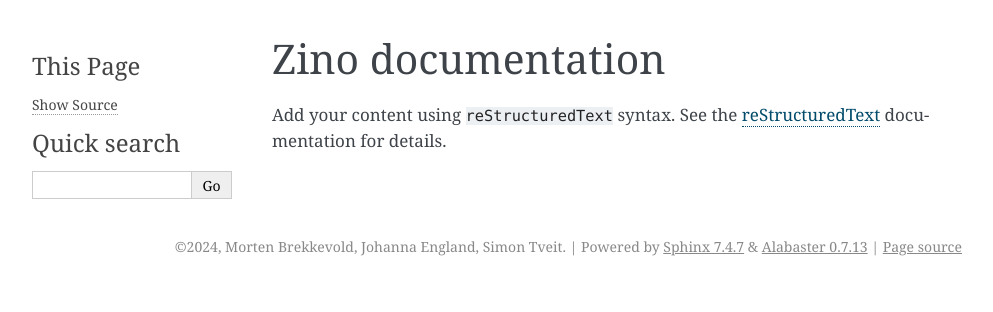
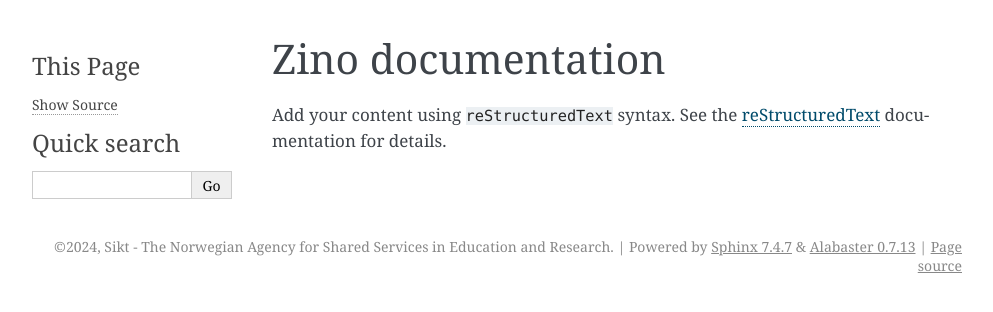
Before and after one commit to Uninett/zino, a Sphinx documentation site: the page built from docs/index.rst, in a window 1280 px wide. Shown: the top 312 px of the page, without its empty margins (148-1141 px from the left). Built offline with Sphinx 7.4.7, drawn with Linux system fonts in a browser that asks for light colours.

Commit message:
Update docs/conf.py
Co-authored-by: Morten Brekkevold <morten.brekkevold@sikt.no>

```diff
--- a/docs/conf.py
+++ b/docs/conf.py
@@ -7,7 +7,7 @@
 # https://www.sphinx-doc.org/en/master/usage/configuration.html#project-information
 
 project = 'Zino'
-copyright = '2024, Morten Brekkevold, Johanna England, Simon Tveit'
+copyright = '2024, Sikt - The Norwegian Agency for Shared Services in Education and Research'
 author = 'Morten Brekkevold, Johanna England, Simon Tveit'
 release = '2.0.0-beta.2'
 
```
